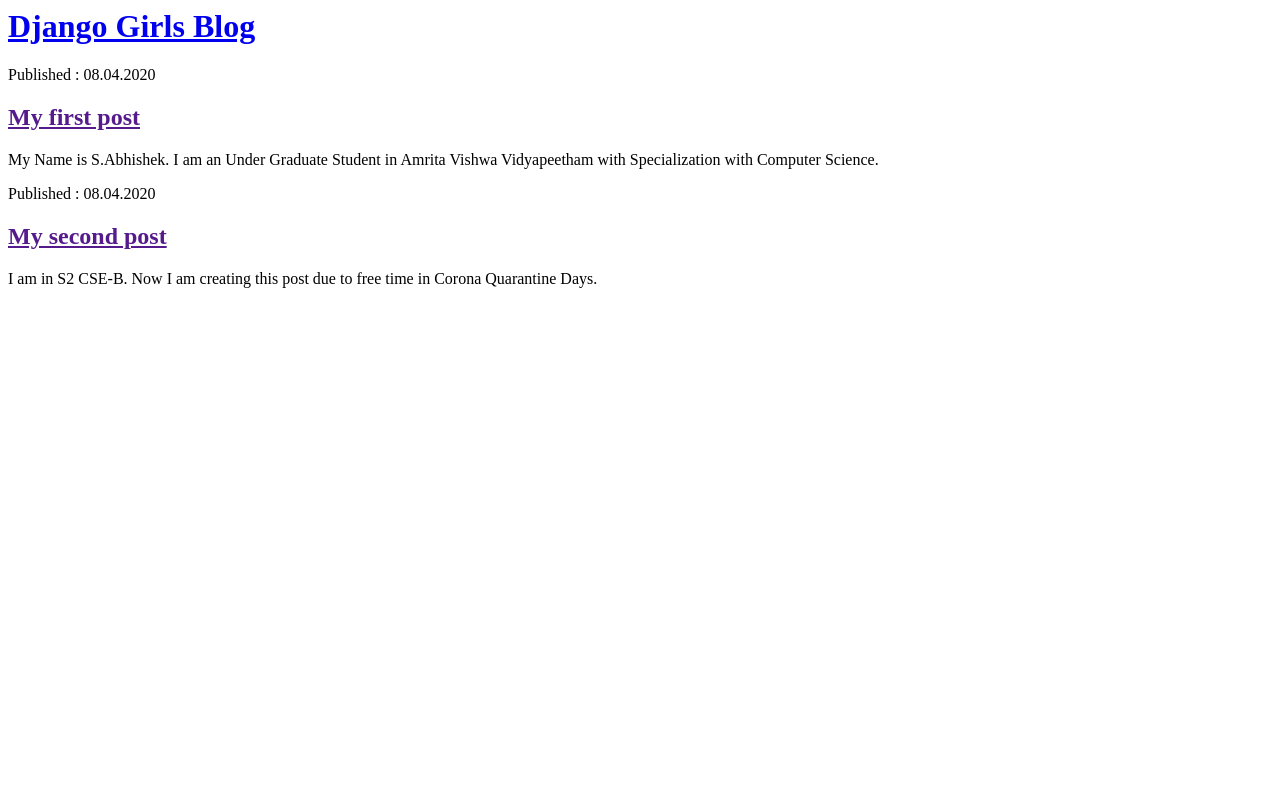
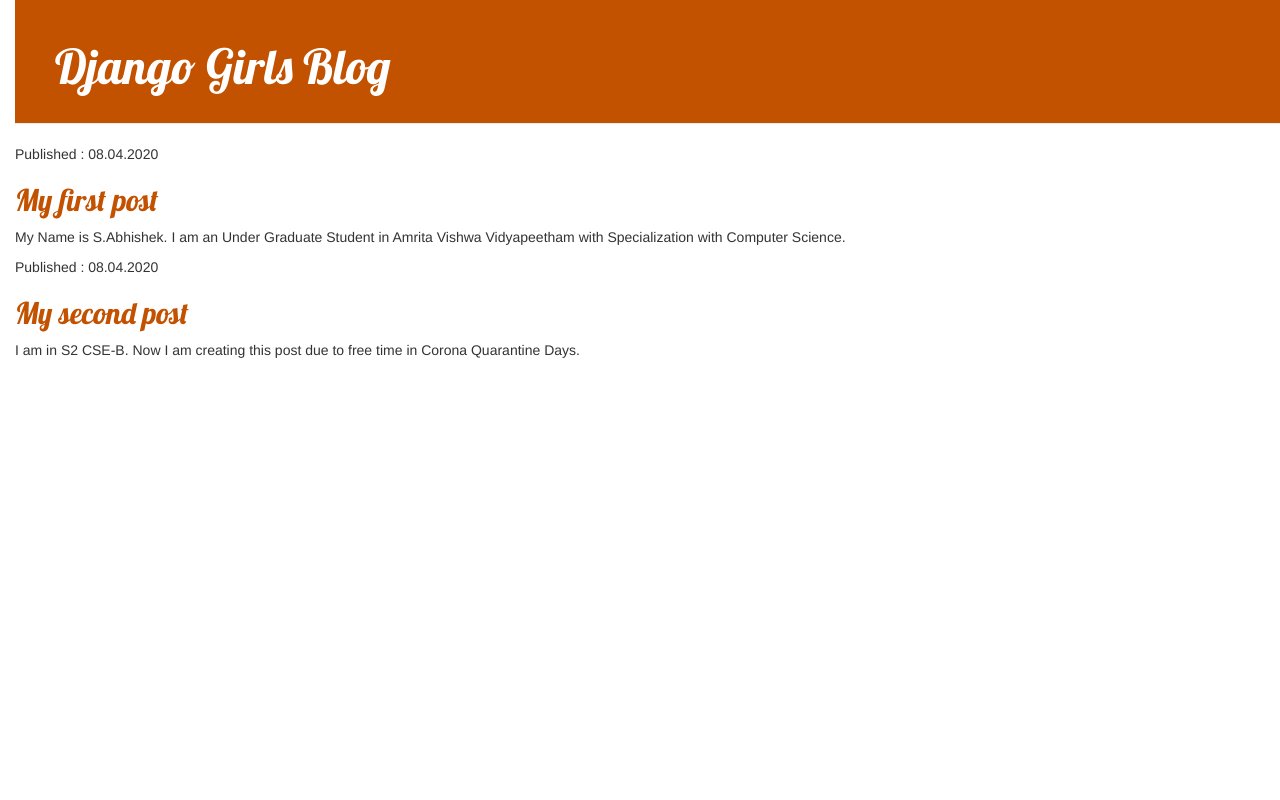
Before and after one commit to abhishekabi2002/my-first-blog, a Django app: template blog/templates/blog/post_list.html in a window 1280 px wide. Run offline with Django 3.2, Linux system fonts and the light colour scheme; the template is opened without the code that fills it, so the values that code supplies are empty; some libraries are stand-ins or nearby versions.

Commit message:
Modified templates to display posts from Database.

```diff
--- /dev/null
+++ b/blog/static/css/blog.css
@@ -0,0 +1,59 @@
+h1 a, h2 a {
+	color: #C25100;
+}
+
+body {
+	padding-left: 15px;
+}
+
+h1 a, h2 a {
+	color: #C25100;
+ 	font-family: 'Lobster';
+}
+
+.page-header {
+	background-color: #C25100;
+	margin-top: 0;
+	padding: 20px 20px 20px 40px;
+}
+
+.page-header h1, .page-header h1 a, .page-header h1 a:visited, .page-header h1 a:active {
+	color: #ffffff;
+	font-size: 36pt;
+	text-decoration: none;
+}
+
+.content {
+	margin-left: 40px;
+}
+
+h1, h2, h3, h4 {
+	font-family: 'Lobster', cursive;
+}
+
+.date {
+	color: #828282;
+}
+
+.save {
+	float: right;
+}
+
+.post-form textarea, .post-form input {
+	width: 100%;
+}
+
+.top-menu, .top-menu:hover, .top-menu:visited {
+	color: #ffffff;
+	float: right;
+	font-size: 26pt;
+	margin-right: 20px;
+}
+
+.post {
+	margin-bottom: 70px;
+}
+
+.post h2 a, .post h2 a:visited {
+	color: #000000;
+}
--- a/blog/templates/blog/post_list.html
+++ b/blog/templates/blog/post_list.html
@@ -1,9 +1,14 @@
+{% load static %}
 <html>
 <head>
 <title>Django Girls blog</title>
+<link rel="stylesheet" href="//maxcdn.bootstrapcdn.com/bootstrap/3.2.0/css/bootstrap.min.css">
+<link rel="stylesheet" href="//maxcdn.bootstrapcdn.com/bootstrap/3.2.0/css/bootstrap-theme.min.css">
+<link rel="stylesheet" href="{% static 'css/blog.css' %}">
+<link href="//fonts.googleapis.com/css?family=Lobster&subset=latin,latin-ext" rel="stylesheet" type="text/css">
 </head>
 <body>
-<div>
+<div class="page-header">
 <h1><a href="/">Django Girls Blog</a></h1>
 </div>
 <div>
@@ -15,6 +20,21 @@
 <p>Published : 08.04.2020</p>
 <h2><a href="">My second post</a></h2>
 <p>I am in S2 CSE-B. Now I am creating this post due to free time in Corona Quarantine Days.</p>
+<div class="content container">
+<div class="row">
+<div class="col-md-8">
+{% for post in posts %}
+<div class="post">
+<div class="date">
+<p>published: {{ post.published_date }}</p>
+</div>
+<h2><a href="">{{ post.title }}</a></h2>
+<p>{{ post.text|linebreaksbr }}</p>
+</div>
+{% endfor %}
+</div>
+</div>
+</div>
 </div>
 </body>
 </html>
--- a/blog/views.py
+++ b/blog/views.py
@@ -3,4 +3,4 @@
 # Create your views here.
 
 def post_list(request):
-	return render(request, 'blog/post_list.html', {})
+	return render(request, 'blog/templates/blog/post_list.html', {})
```
Also changed, not shown: blog/templates/post_list.html (deleted).
